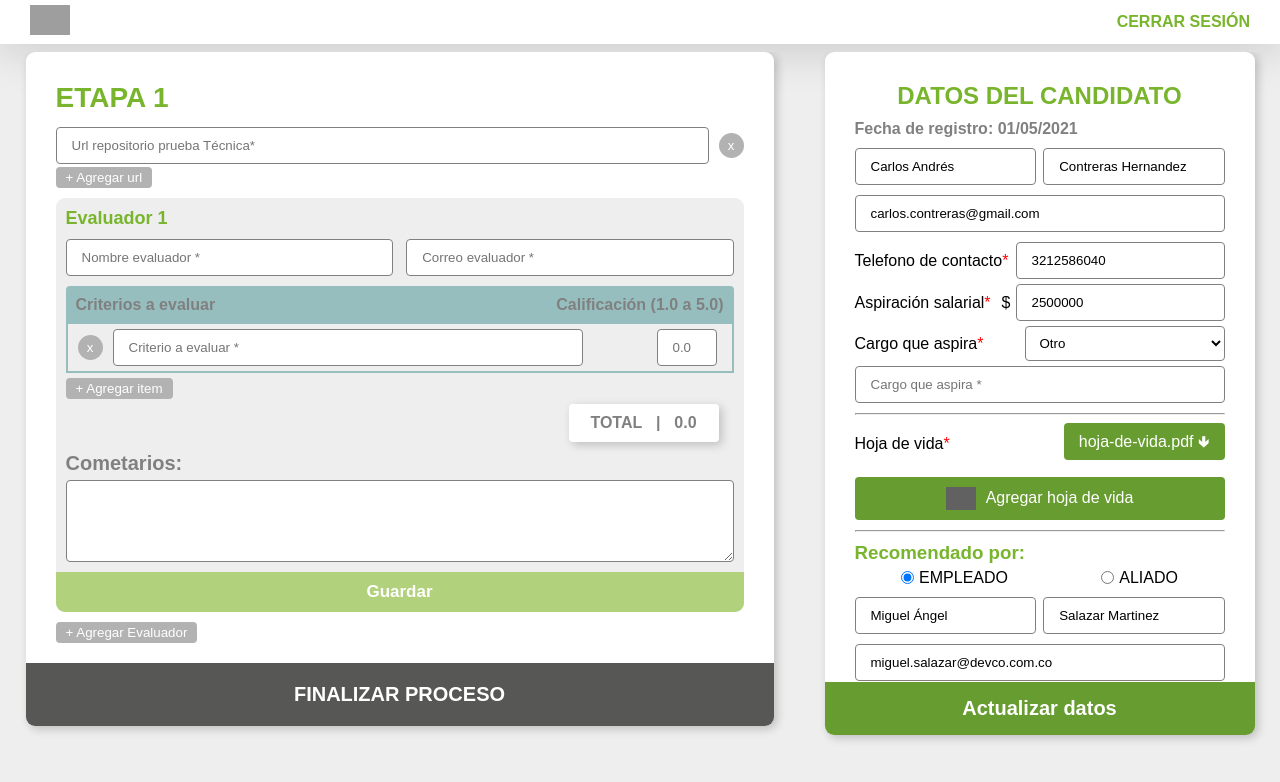
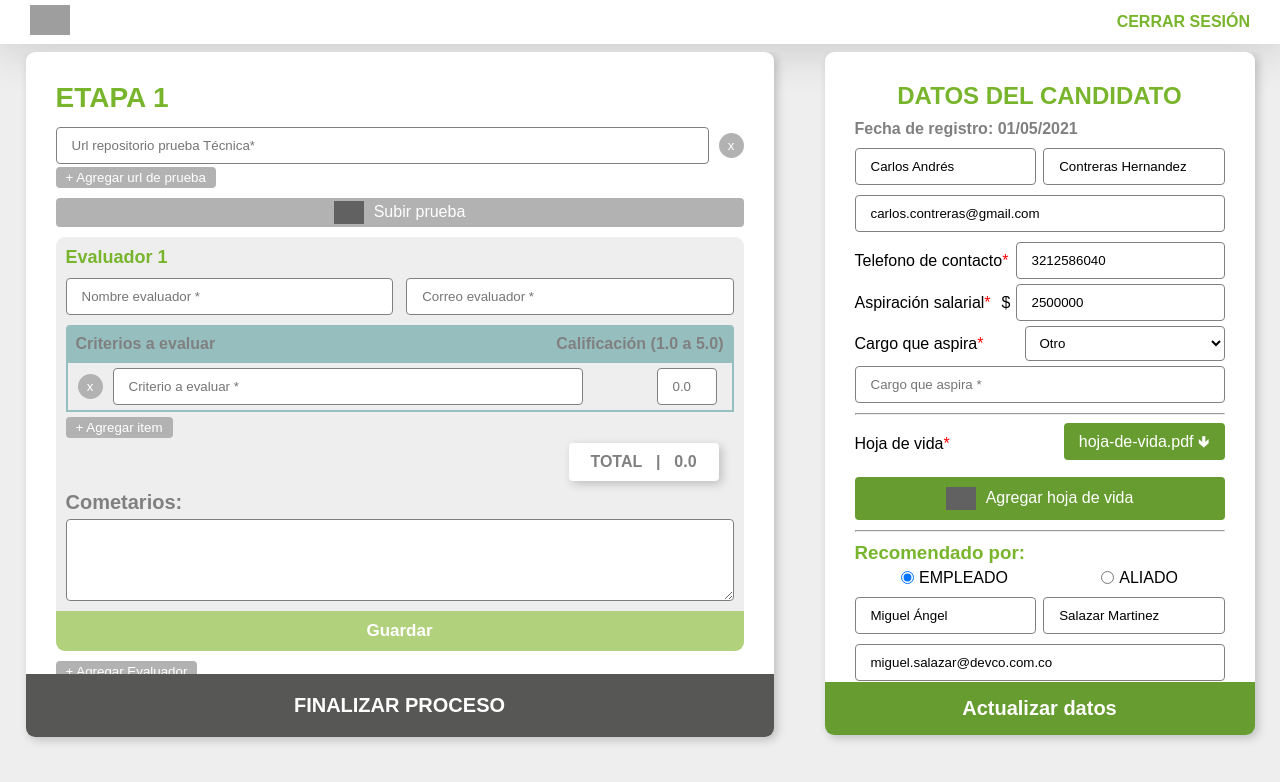
Before and after one commit to ZoltanMG/datos-etapa-candidato-mockup, an Angular app: page / in a window 1280 px wide. Shown: the top 782 px of the page. Built offline with nearby package versions, Linux system fonts and the light colour scheme; grey boxes are pictures that could not be loaded.

Commit message:
se agrego boton para subir prueba tecnica

```diff
--- a/src/app/components/etapas/etapas.component.html
+++ b/src/app/components/etapas/etapas.component.html
@@ -8,7 +8,12 @@
                     <input type="text" class="input-estandar" placeholder="Url repositorio prueba Técnica*">
                     <button (click)="removeUrlPrueba(idx)" class="btn-x">x</button>
                 </div>
-                <button (click)="addUrlPrueba()" class="btn-agregar">+ Agregar url</button>
+                <button (click)="addUrlPrueba()" class="btn-agregar">+ Agregar url de prueba</button>
+                <div class="btn-agregar image-file-upload">
+                    <img src="https://icon-library.com/images/upload-image-icon-png/upload-image-icon-png-29.jpg"
+                        alt="icono upload">
+                    <p>Subir prueba</p>
+                </div>
             </div>
             <div class="contenedor-evaluador separador10">
                 <h2 class="titulo-evaluador">Evaluador 1</h2>
--- a/src/app/components/etapas/etapas.component.scss
+++ b/src/app/components/etapas/etapas.component.scss
@@ -209,3 +209,20 @@ article {
     transition: 280ms;
 
 }
+
+.image-file-upload {
+    display: flex;
+    justify-content: center;
+    align-items: center;
+    padding: 10px 15px;
+    margin: 10px 0px;
+    color: white;
+    cursor: pointer;
+    transition: 290ms;
+}
+
+.image-file-upload img{
+    margin-right: 10px;
+    filter: invert(100%);
+    width: 30px;
+}
```
